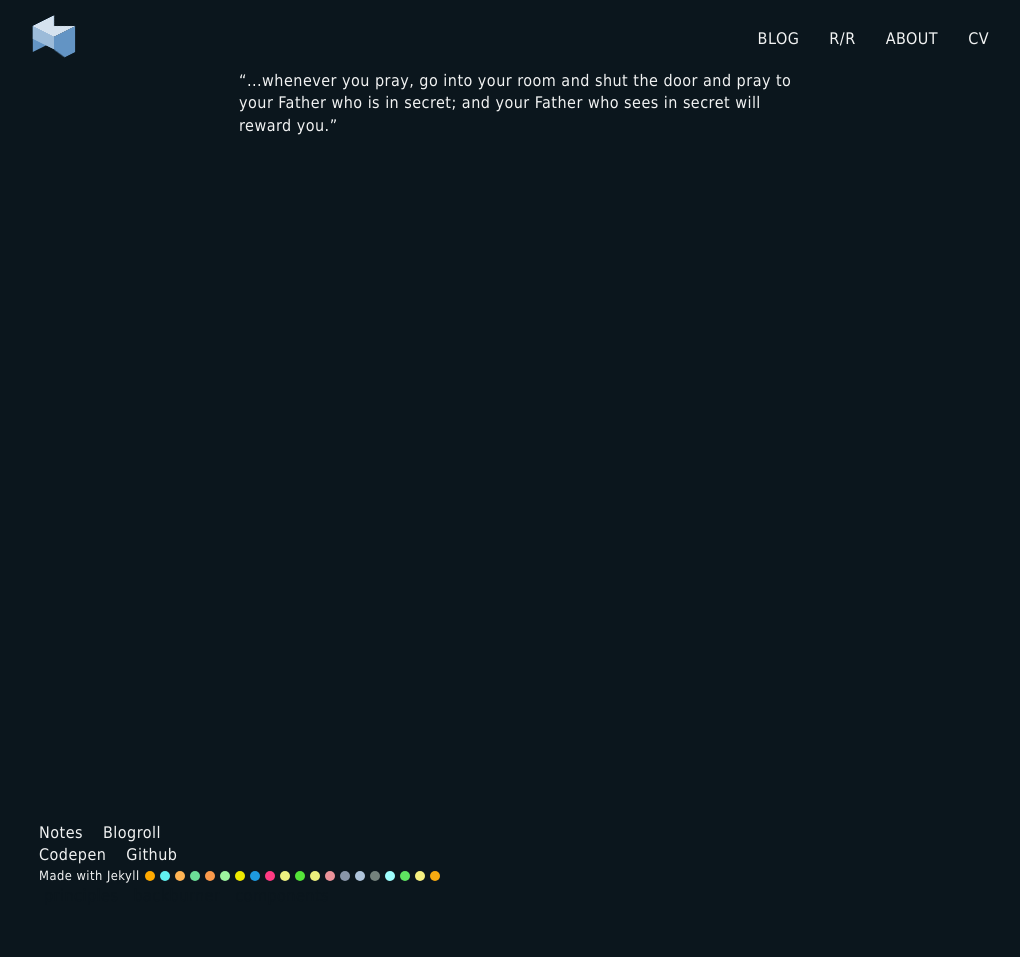
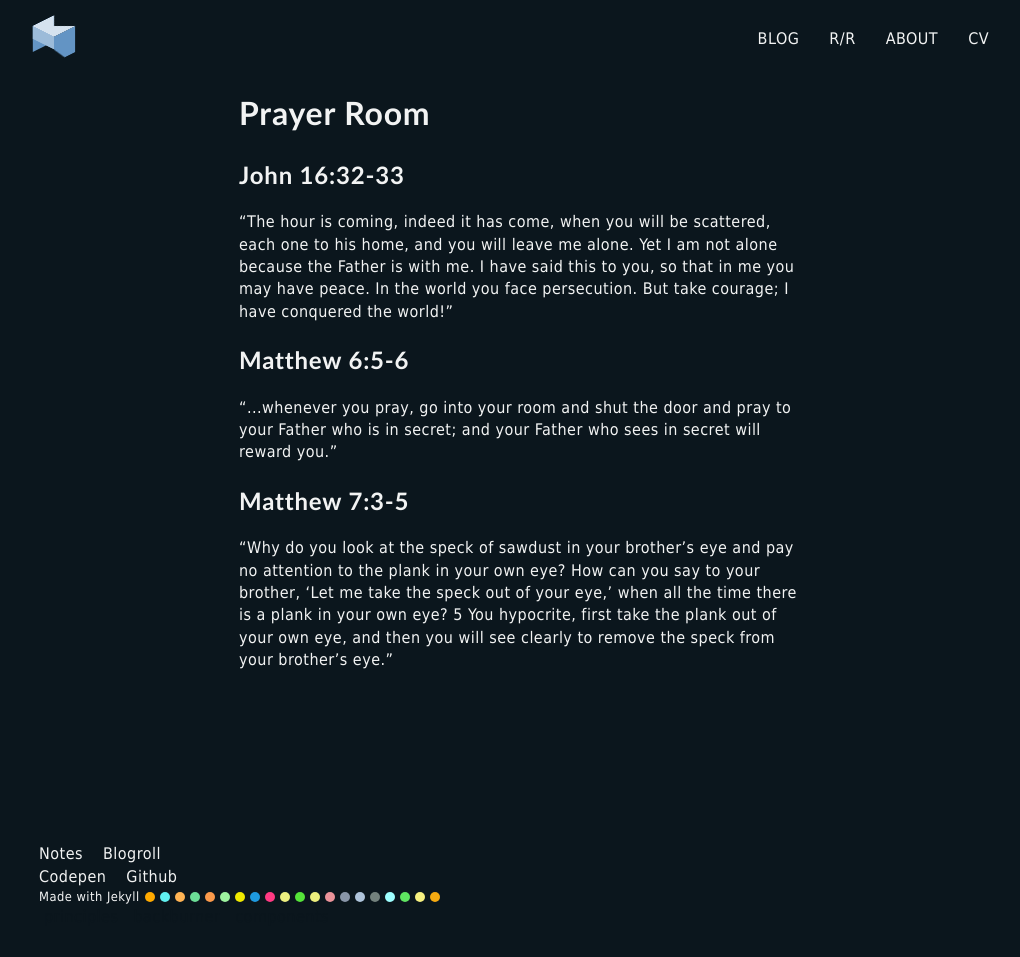
Before and after one commit to mpdagang/mpdagang.github.io, a Jekyll site: the page built from _pages/prayer-room.html, in a window 1280 px wide. Shown: the whole page, without its empty margins (121-1141 px from the left). Built offline with Jekyll 4.4.1, drawn with Linux system fonts in a browser that asks for light colours; before the commit the page ends 935 px from its top, so only the background shows below that.

Commit message:
update p page

```diff
--- a/_pages/prayer-room.html
+++ b/_pages/prayer-room.html
@@ -3,11 +3,29 @@
   title: Prayer Room
   permalink: /prayer-room
 ---
-
+<header class="mp-con mp-w-s">
+  <h1>Prayer Room</h1>
+</header>
 <article class="mp-con mp-w-s p-prayer-room">
 
-<q>...whenever you pray, go into your room and shut the door and pray
+<h2>John 16:32-33</h2>
+<p><q>The hour is coming, indeed it has come, when you will be
+scattered, each one to his home, and you will leave me alone. Yet I
+am not alone because the Father is with me. I have said this to you,
+so that in me you may have peace. In the world you face persecution.
+But take courage; I have conquered the world!</q></p>
+
+<h2>Matthew 6:5-6</h2>
+<p><q>...whenever you pray, go into your room and shut the door and pray
 to your Father who is in secret; and your Father who sees in secret
-will reward you.</q>
+will reward you.</q></p>
+
+<h2>Matthew 7:3-5</h2>
+<p><q>Why do you look at the speck of sawdust in your brother’s eye and
+pay no attention to the plank in your own eye? How can you say to
+your brother, ‘Let me take the speck out of your eye,’ when all the
+time there is a plank in your own eye? 5 You hypocrite, first take the
+plank out of your own eye, and then you will see clearly to remove the
+speck from your brother’s eye.</q></p>
 
 </article>
```
